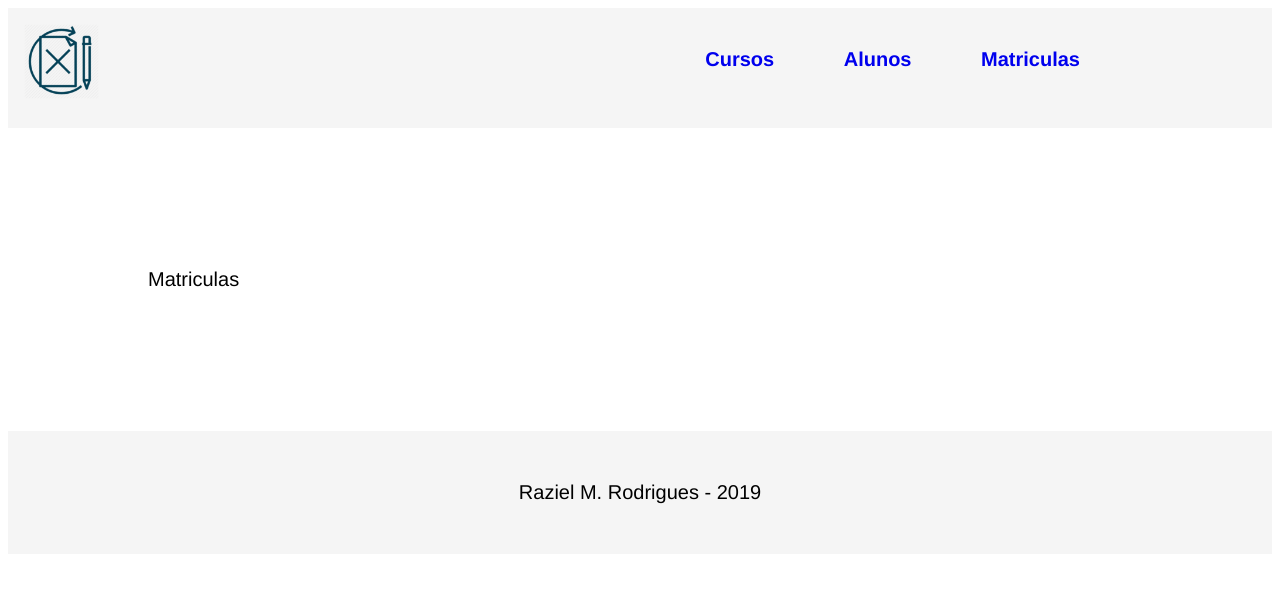
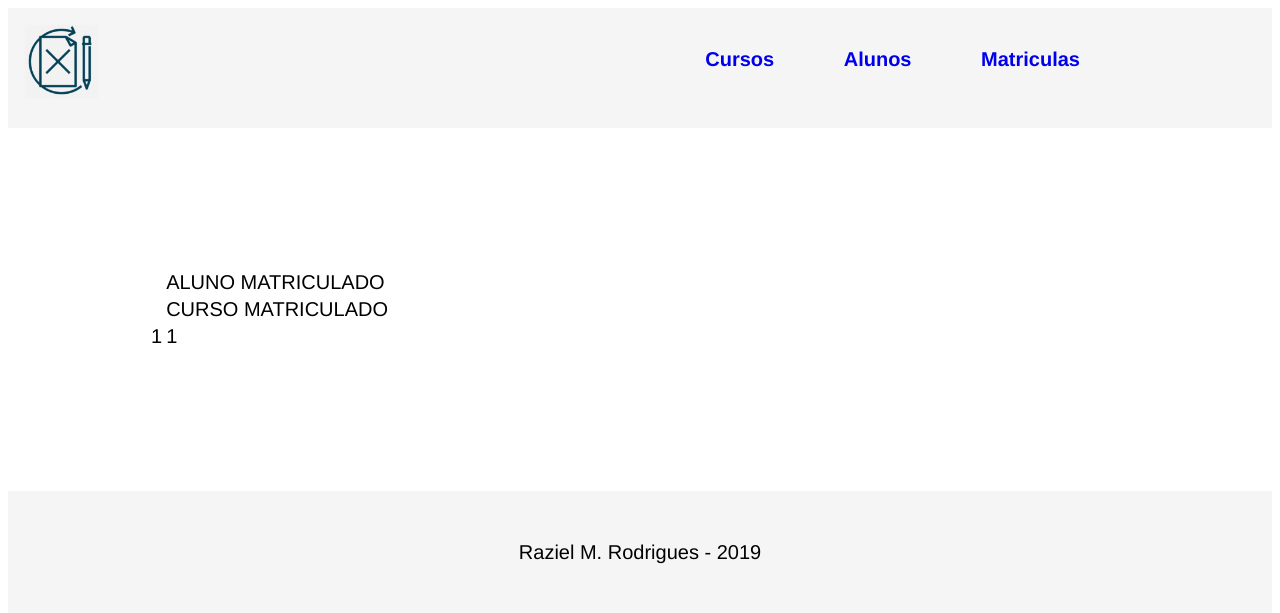
Before and after one commit to RazielMiranda/php-learning-path, a PHP site: page /index.php?pagina=matriculas in a window 1280 px wide. Shown: the top 613 px of the page. Run offline with PHP 8.4, Linux system fonts and the light colour scheme; tables that the repository leaves empty or names only in its code hold one stand-in row (values such as "Sample post").

Commit message:
Update matriculas.php

```diff
--- a/views/matriculas.php
+++ b/views/matriculas.php
@@ -1 +1,23 @@
-Matriculas
+<table>
+	<tr>
+		<th>
+			<td>ALUNO MATRICULADO</td>
+		</th>
+	</tr>
+
+	<tr>
+		<th>
+			<td>CURSO MATRICULADO</td>
+		</th>
+	</tr>
+
+	<?php
+
+	while ($linha = mysqli_fetch_array($consulta_matriculas)) {
+		echo "<tr><td>".$linha['ID_ALUNOS'].'</td>';
+		echo "<td>".$linha['ID_CURSOS'].'</td></tr>';
+	}
+
+	 ?>
+
+</table>
```
